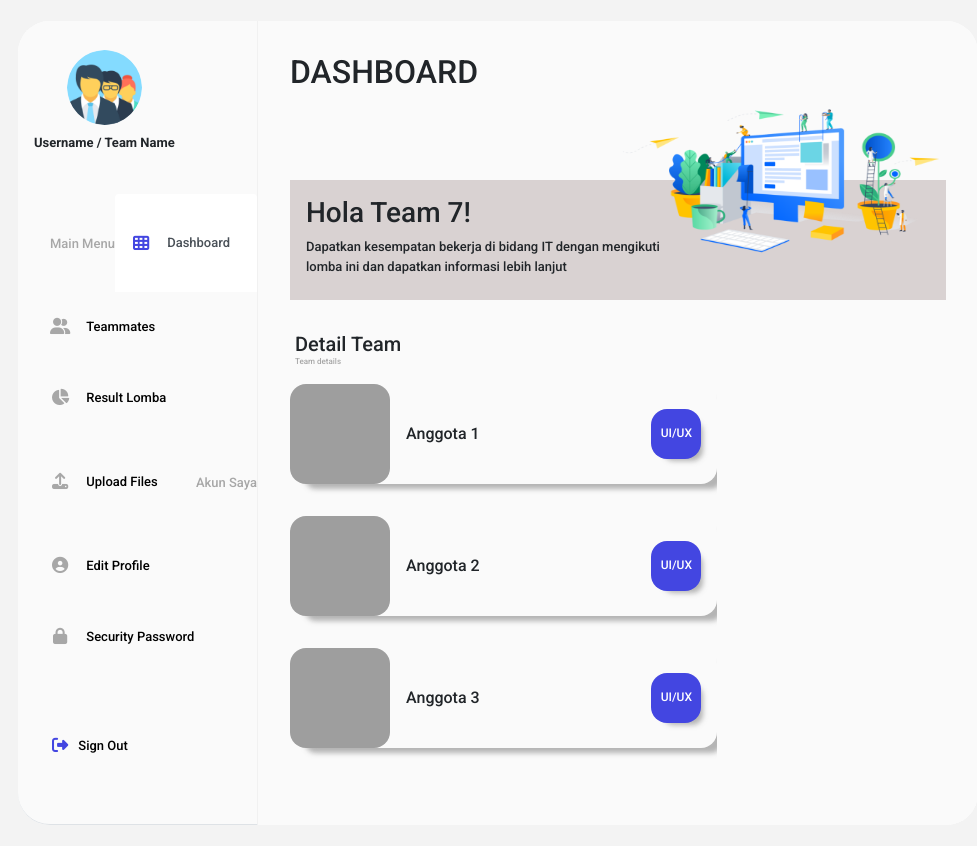
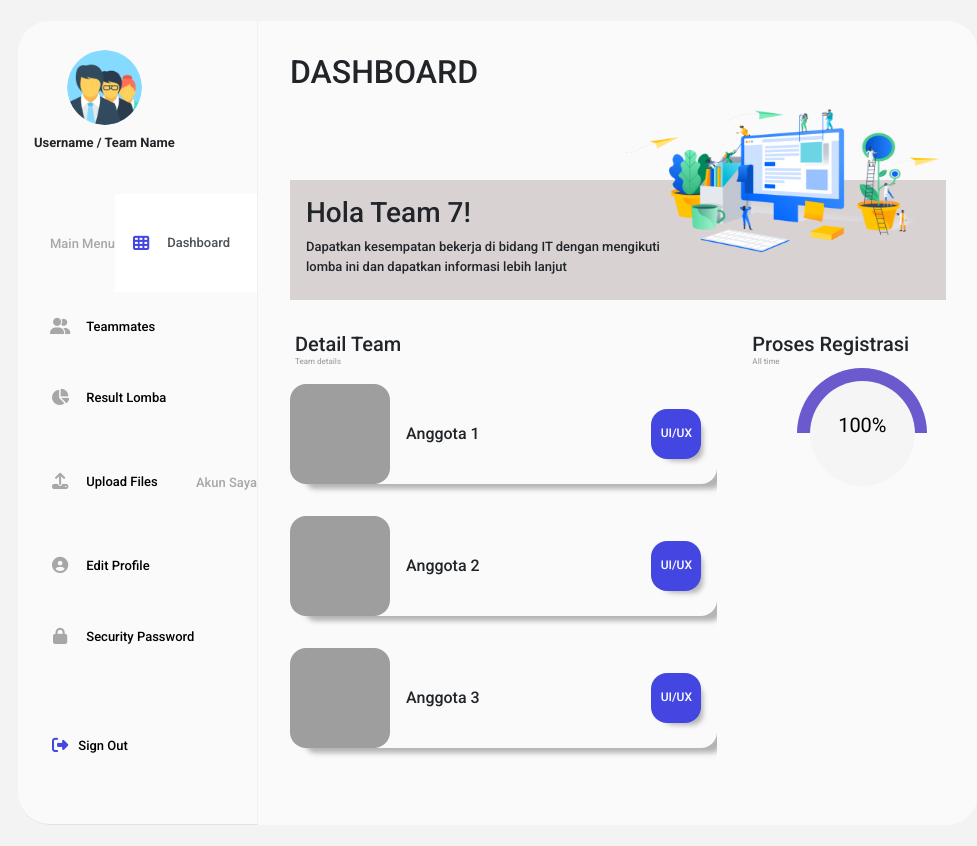
Before and after one commit to VladRafli/Lomba_HIMFO, a CodeIgniter app: page /database/index.php/dashboard/index in a window 1280 px wide. Shown: the whole page, without its empty margins (142-1119 px from the left). Run offline with CodeIgniter, Linux system fonts and the light colour scheme; some libraries are stand-ins or nearby versions; grey boxes are pictures that could not be loaded.

Commit message:
Progress Barnya belum sempurna

```diff
--- a/application/views/dashboard.php
+++ b/application/views/dashboard.php
@@ -26,6 +26,18 @@ defined('BASEPATH') OR exit('No direct script access allowed');
 		rel="stylesheet">
 	<!-- custom stylesheet -->
 	<link rel="stylesheet" type="text/css" href="<?= base_url()?>css/dashboard.css">
+	<style>
+	.fx:after,.sidebar .widget:after{content:"";display:table;clear:both}
+	.fprogress b{text-transform:uppercase;font-size:14px;margin-bottom:2px;display:block}
+	.fbar{width:100%;border:1px solid #ddd;height:25px;display:block;border-radius:3px;text-align:center;position:relative}
+	.fbar span{display:block;height:50%;background:#6A5ACD;position:relative}
+	.fbar span:after{content:attr(data-percent);color:#fff;text-align:center;position:absolute;left:0;right:0;top:0}
+	.fbar-radius{width:130px;height:130px;border-radius:100%;overflow:hidden;border:0;left:50px}
+	.fbar-radius:after{color:black;top:33%;font-size:20px;content:attr(data-percent);z-index:30;position:absolute;left:0;right:0}
+	.fbar-radius span{display:block}
+	.fbar-radius:before{content:"";background:#F5F5F5;width:105px;height:105px;position:absolute;left:13px;top:13px;border-radius:100%;z-index:10}
+	#infront{z-index:-100}
+	</style>
 </head>
 
 <body>
@@ -122,7 +134,15 @@ defined('BASEPATH') OR exit('No direct script access allowed');
 							</div>
 						</div>
 						<div class="col-4">
-
+							<div class="detail-team">
+							<h5>Proses Registrasi</h5>
+							<p class="text-secondary">All time</p>
+								<div class="fprogress fx">
+									<div class="fbar fbar-radius" data-percent="100%"><span style="width:100%"><br><div id=infront>
+									</div></span>
+									</div>
+								</div>
+							</div>
 						</div>
 					</div>
 				</div>
```
